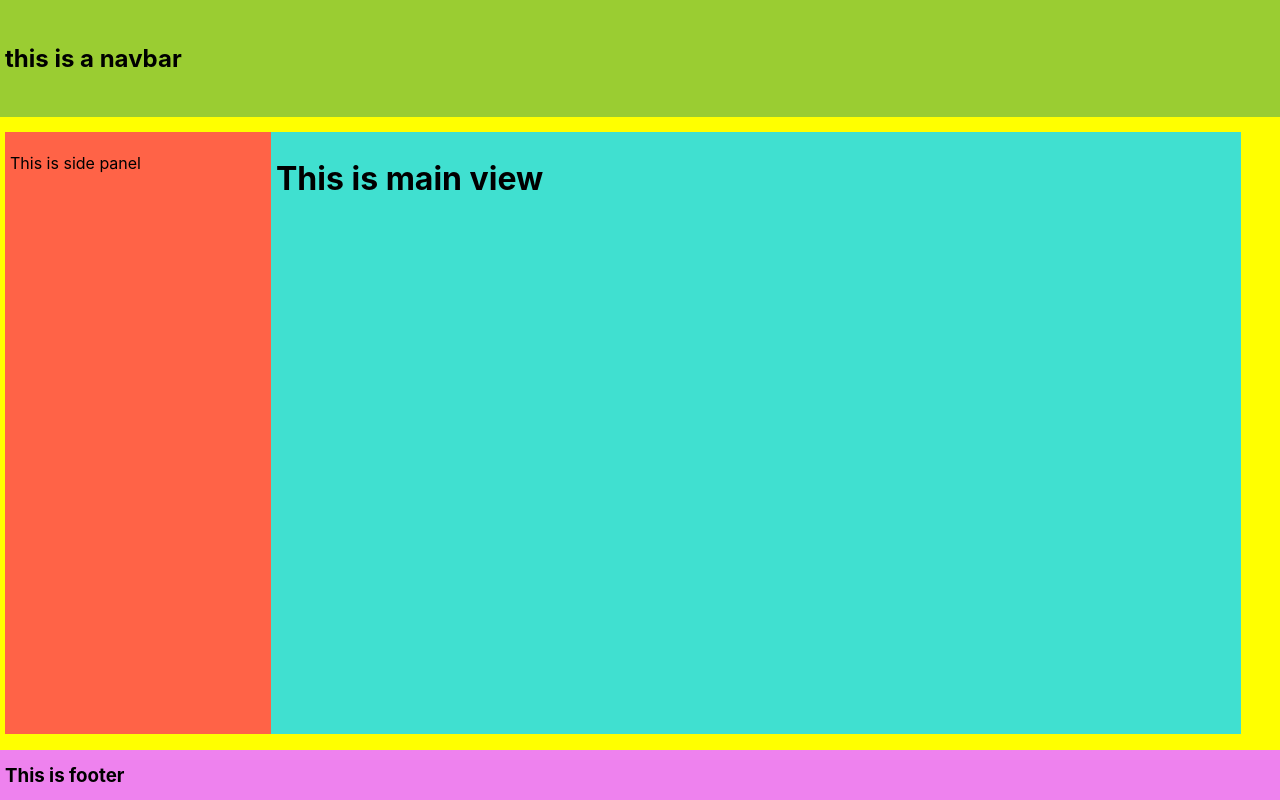
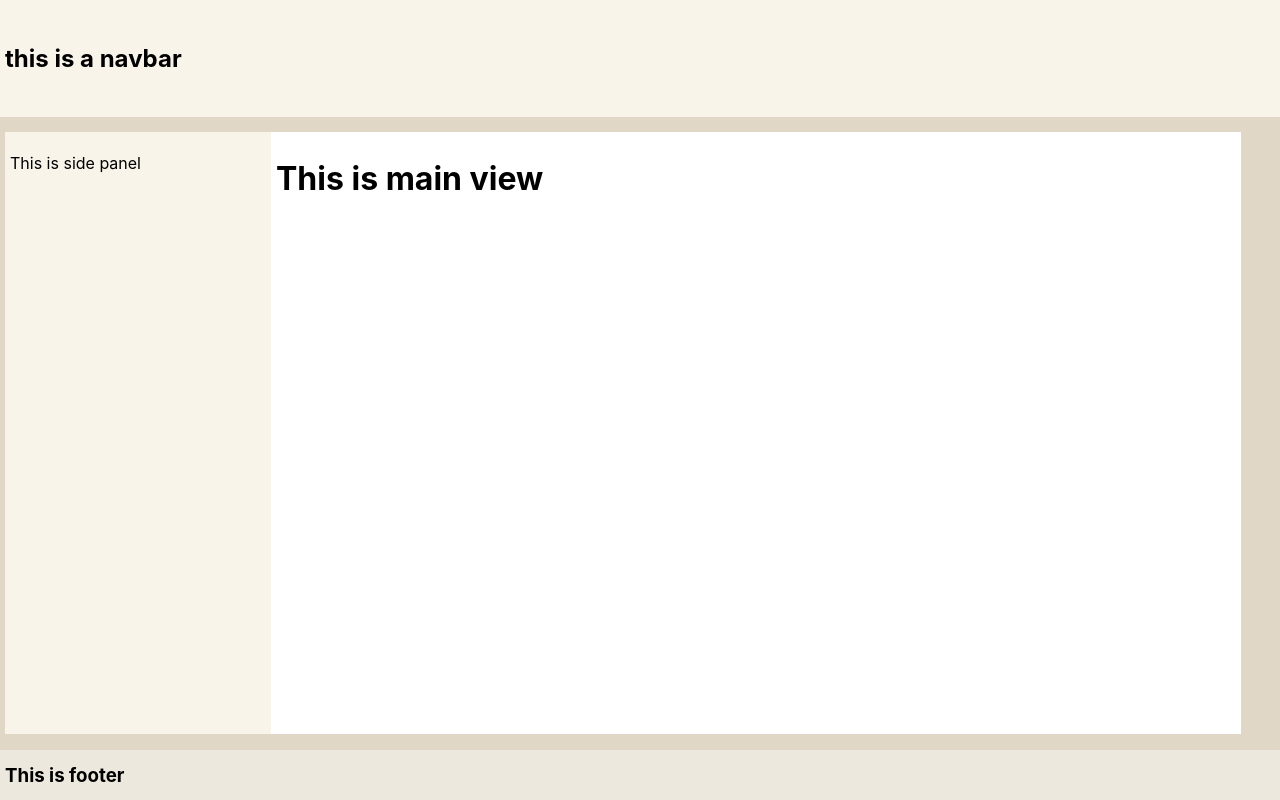
Before and after one commit to a-deep97/Task-manager, a React (Create React App) app in the folder task_manager_ui/: page /projects in a window 1280 px wide. Built offline with nearby package versions, Linux system fonts and the light colour scheme.

Commit message:
Gave basic color codes to projects page

```diff
--- a/task_manager_ui/src/static/css/content-view.css
+++ b/task_manager_ui/src/static/css/content-view.css
@@ -1,8 +1,8 @@
 .content-view{
+    background-color: var(--code1_color5);
     display: inherit;
     flex-direction: column;
     align-items: flex-start;
-    background-color: turquoise;
     padding: 5px;
     height: 95%;
     width: 75%;
--- a/task_manager_ui/src/static/css/footer.css
+++ b/task_manager_ui/src/static/css/footer.css
@@ -1,6 +1,6 @@
 .footer{
     display: inherit;
-    background-color: violet;
+    background-color: var(--code1_color3);
     align-items: center;
     width: 100%;
     height: 5vh;
--- a/task_manager_ui/src/static/css/main-container.css
+++ b/task_manager_ui/src/static/css/main-container.css
@@ -1,5 +1,5 @@
 .main-container{
-    background-color: yellow;
+    background-color: var(--code1_color2);
     display: inherit;
     align-items: center;
     width: 100%;
--- a/task_manager_ui/src/static/css/navbar.css
+++ b/task_manager_ui/src/static/css/navbar.css
@@ -1,5 +1,5 @@
 .top-navbar{
-    background-color: yellowgreen;
+    background-color: var(--code1_color4);
     display: inherit;
     align-items: center;
     width: 100%;
--- a/task_manager_ui/src/static/css/side-panel.css
+++ b/task_manager_ui/src/static/css/side-panel.css
@@ -1,8 +1,8 @@
 .side-panel{
+    background-color: var(--code1_color4);
     display: inherit;
     flex-direction: column;
     align-items: flex-start;
-    background-color: tomato;
     padding: 5px;
     height: 100%;
     width: 20%;
--- a/task_manager_ui/src/static/css/variables.css
+++ b/task_manager_ui/src/static/css/variables.css
@@ -3,4 +3,5 @@
     --code1_color2: #E1D7C6;
     --code1_color3: #ECE8DD;
     --code1_color4: #F8F4EA;
+    --code1_color5: white;
 }
--- a/task_manager_ui/src/static/js/projects.js
+++ b/task_manager_ui/src/static/js/projects.js
@@ -1,8 +1,9 @@
+import './../css/variables.css';
+import '../css/common.css';
 import { Component } from "react";
 import Navbar from "./components/navbar";
 import MainContainer from './components/main-container';
 import Footer from './components/footer';
-import '../css/common.css';
 
 class Projects extends Component{
     render(){
```
